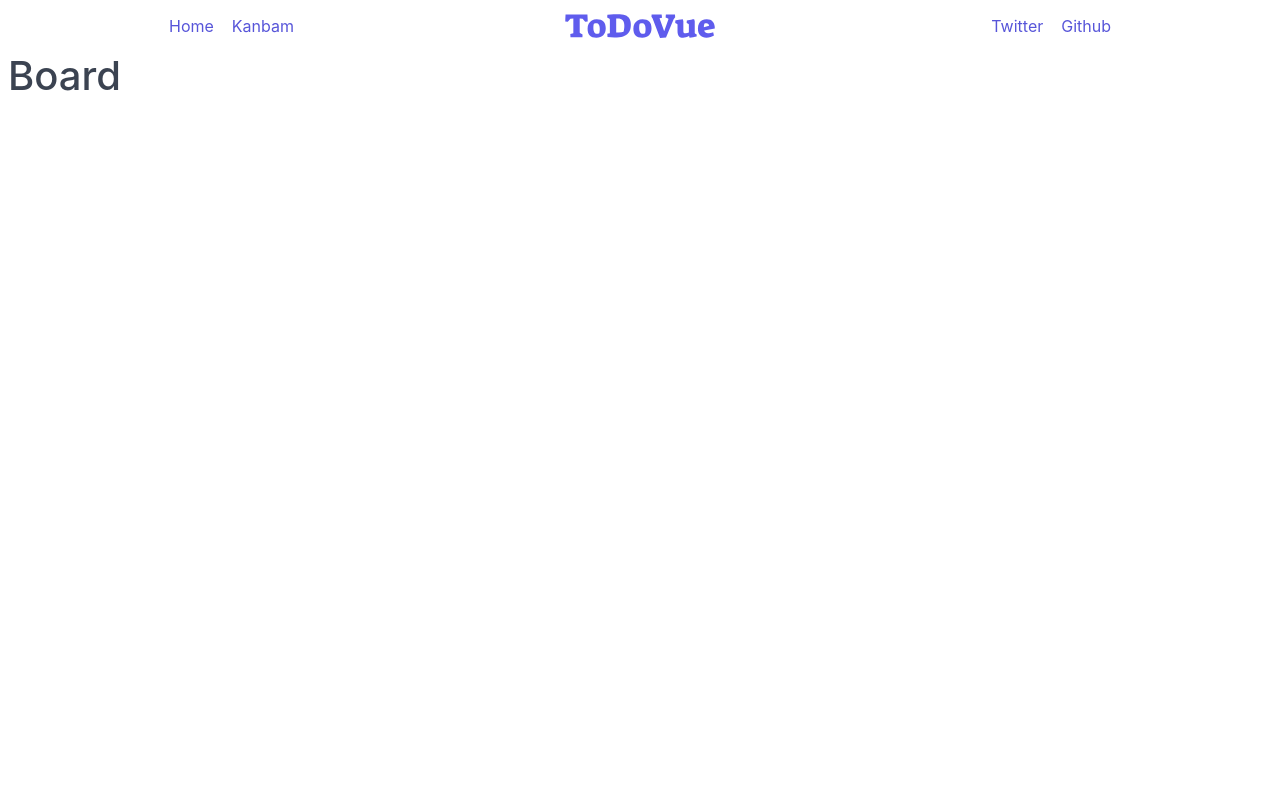
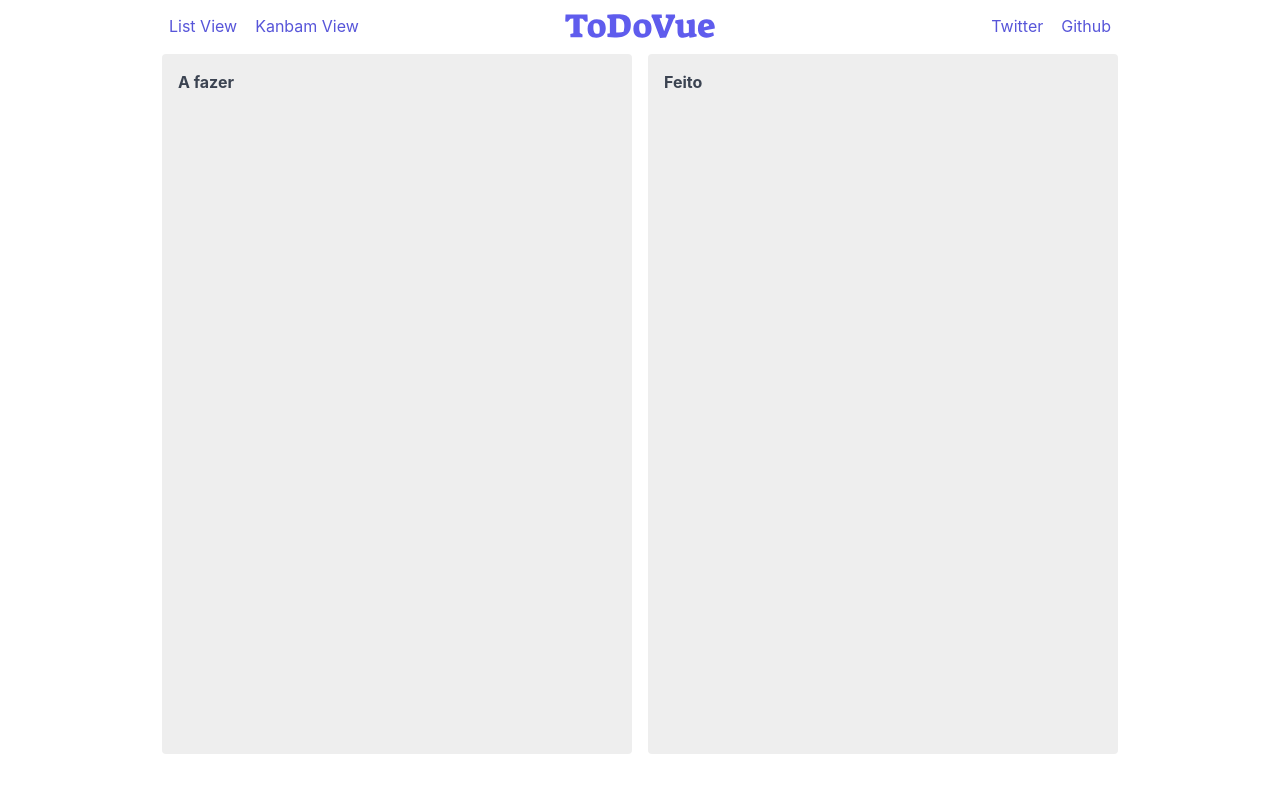
Before and after one commit to kelvynsantana/todo-list-vue, a Vue app: page /kanbam in a window 1280 px wide. Shown: the top 792 px of the page. Built offline with nearby package versions, Linux system fonts and the light colour scheme.

Commit message:
Add Kamban View Page

```diff
--- a/src/App.vue
+++ b/src/App.vue
@@ -1,7 +1,7 @@
 <template>
   <div id="app">
     <Menu class="pt-2" />
-    <router-view class="pt-2" />
+    <router-view class="container" />
   </div>
 </template>
 
--- a/src/components/Menu.vue
+++ b/src/components/Menu.vue
@@ -2,8 +2,8 @@
   <div class="container grid-lg">
     <header class="navbar">
       <section class="navbar-section">
-        <router-link to="/" class="btn btn-link">Home</router-link>
-        <router-link to="/kanbam" class="btn btn-link">Kanbam</router-link>
+        <router-link to="/" class="btn btn-link">List View</router-link>
+        <router-link to="/kanbam" class="btn btn-link">Kanbam View</router-link>
       </section>
       <section class="navbar-center">
         <img class="img-responsive logo" src="@/assets/logo.svg" alt="Logo" />
@@ -21,6 +21,9 @@
 </script>
 
 <style scoped>
+body {
+  height: 50px;
+}
 .logo {
   max-width: 150px;
 }
--- a/src/components/Tasks/TaskList.vue
+++ b/src/components/Tasks/TaskList.vue
@@ -5,13 +5,12 @@
       checked: task.done,
     }"
   >
-    <div class="title-icon">
-      <i class="icon" :class="task.done ? 'icon-check' : 'icon-time'"></i>
+    <div class="title-icon tile-centered">
+      <i class="icon icon-2x" :class="task.done ? 'icon-check' : 'icon-time'"></i>
     </div>
     <div class="tile-content">
       <p class="tile-subtitle">{{ task.description }}</p>
-    </div>
-    <div class="tile-action">
+      <div>
         <button @click="$emit('toggle', task)" class="btn btn-link">
           <span class="icon icon-check" v-if="!task.done"></span>
           <span class="icon icon-time" v-else></span>
@@ -19,6 +18,7 @@
         <button @click="$emit('remove', task)" class="btn btn-link">
           <span class="text-error icon icon-delete"></span>
         </button>
+      </div>
     </div>
   </div>
 </template>
@@ -37,6 +37,12 @@
 <style scoped>
 .checked {
   text-decoration: line-through;
-  color: lightgray;
+  color: #b4b4b4;
+}
+.tile {
+  background: #fff;
+  padding: 1rem;
+  border-radius: 4px;
+  margin-top: 10px;
 }
 </style>
--- a/src/pages/Kanbam/Kanbam.vue
+++ b/src/pages/Kanbam/Kanbam.vue
@@ -1,28 +1,86 @@
 <template>
-  <div class="container">
-    <h1>Board</h1>
+  <div class="container-board grid-lg">
+    <div class="columns">
+      <div class="column col-6">
+        <div class="panel">
+          <div class="panel-header">
+            <div class="panel-title">
+              <strong>A fazer</strong>
+            </div>
+          </div>
+
+          <div class="panel-body">
+            <TaskList
+              v-for="task in uncheckeds"
+              :task="task"
+              :key="task.id"
+              @toggle="toggleTask"
+              @remove="removeTask"
+            />
+          </div>
+          <div class="panel-footer">
+            <!-- buttons or inputs -->
+          </div>
+        </div>
+      </div>
+
+      <div class="column col-6">
+        <div class="panel">
+          <div class="panel-header">
+            <div class="panel-title">
+              <strong>Feito</strong>
+            </div>
+          </div>
+
+          <div class="panel-body">
+            <TaskList
+              v-for="task in checkeds"
+              :task="task"
+              @toggle="toggleTask"
+              @remove="removeTask"
+              :key="task.id"
+            />
+          </div>
+          <div class="panel-footer">
+            <!-- buttons or inputs -->
+          </div>
+        </div>
+      </div>
+    </div>
   </div>
 </template>
 
 <script>
+import { mapGetters, mapActions } from 'vuex';
+import TaskList from '@/components/Tasks/TaskList.vue';
+
 export default {
+  components: {
+    TaskList,
+  },
   computed: {
-    count: {
-      set(value) {
-        this.$store.commit('setCount', value);
-      },
-      get() {
-        return this.$store.state.count;
-      },
-    },
+    ...mapGetters(['uncheckeds', 'checkeds']),
   },
   methods: {
-    increment() {
-      this.count += 1;
-    },
-    decrement() {
-      this.count -= 1;
-    },
+    ...mapActions(['toggleTask', 'removeTask']),
   },
 };
 </script>
+
+<style scoped>
+.container-board {
+  height: 90vh;
+  padding: 10px;
+}
+
+.columns {
+  height: 100%;
+}
+
+.columns .column .panel {
+  height: 100%;
+  border: 0;
+  border-radius: 4px;
+  background-color: #eee;
+}
+</style>
--- a/src/store.js
+++ b/src/store.js
@@ -22,6 +22,15 @@
   },
   removeTask({ commit }, task) {
     commit('removeTask', task);
+  },
+};
+
+const getters = {
+  uncheckeds(state) {
+    return state.tasks.filter(task => !task.done);
+  },
+  checkeds(state) {
+    return state.tasks.filter(task => task.done);
   },
 };
 
@@ -50,6 +59,7 @@
   state,
   actions,
   mutations,
+  getters,
 });
 
 export default store;
```
Lines whose indentation alone changed are shown as unchanged.
